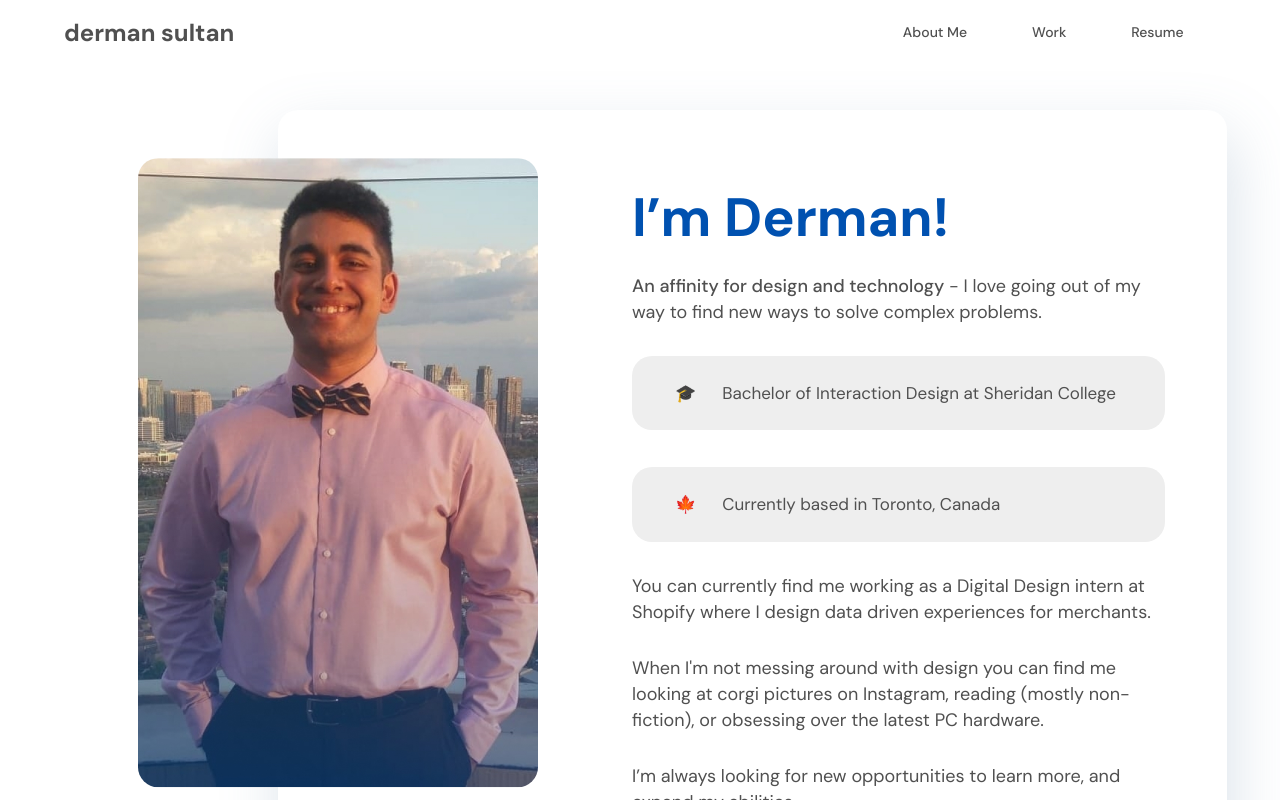
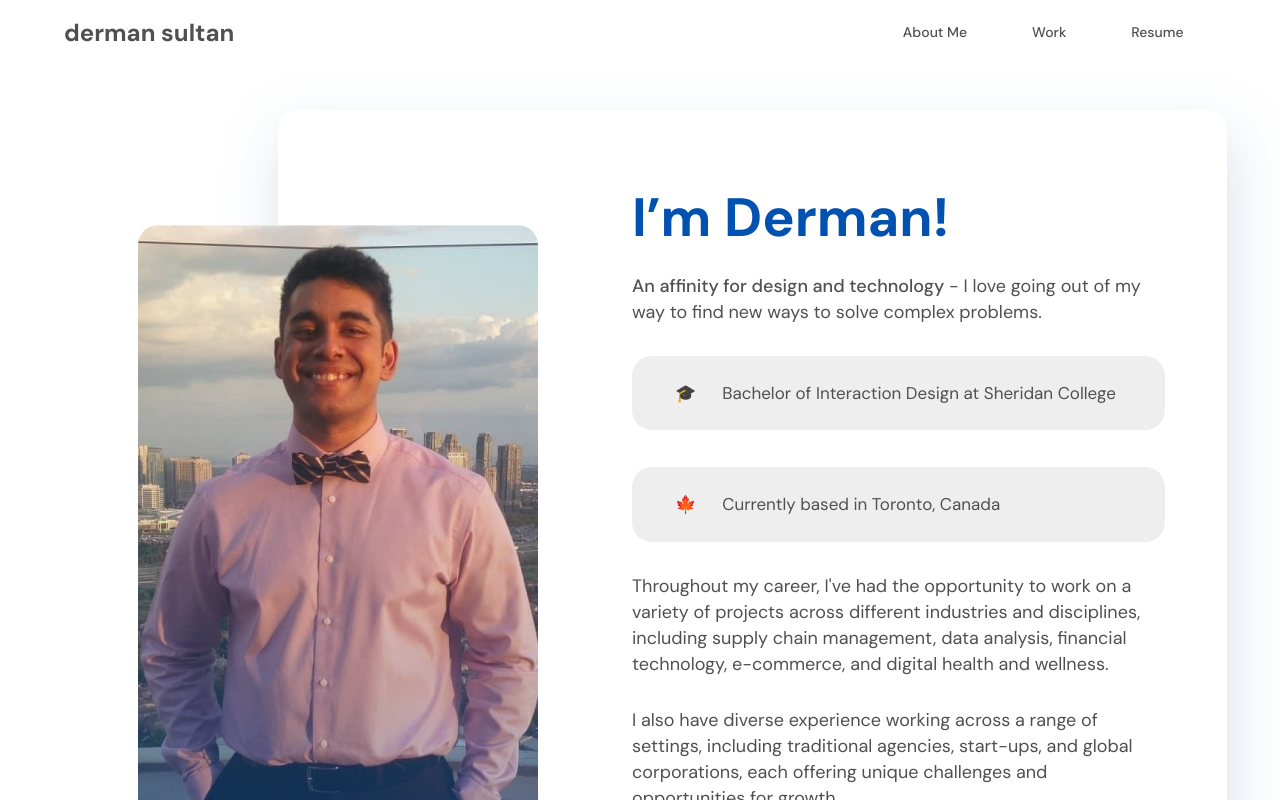
Before and after one commit to dermansultan/Portfolio2020, a React (Create React App) app: page /About in a window 1280 px wide. Shown: the top 800 px of the page. Built offline with nearby package versions, Linux system fonts and the light colour scheme.

Commit message:
Update About.jsx
Copy changes on the about me

```diff
--- a/src/Components/About.jsx
+++ b/src/Components/About.jsx
@@ -384,15 +384,17 @@ const About = () => {
           <Spacer height={["31px", "31px", "41px", "60px"]}></Spacer>
 
           <Para>
-            You can currently find me working as a Digital Design intern at
-            Shopify where I design data driven experiences for merchants.
+            Throughout my career, I've had the opportunity to work on a variety of projects across different industries and disciplines, including supply chain management, data analysis, financial technology, e-commerce, and digital health and wellness.
           </Para>
           <Spacer height={["20px", "30px", "40px", "50px"]}></Spacer>
 
+                    <Para>
+I also have diverse experience working across a range of settings, including traditional agencies, start-ups, and global corporations, each offering unique challenges and opportunities for growth.
+                    </Para>
+          <Spacer height={["20px", "30px", "40px", "50px"]}></Spacer>
+
           <Para>
-            When I'm not messing around with design you can find me looking at
-            corgi pictures on Instagram, reading (mostly non-fiction), or
-            obsessing over the latest PC hardware.
+When I'm not designing, I love to stay active and exercise regularly. I'm also a foodie and love travelling! ✈️ 🍣
           </Para>
           <Spacer height={["20px", "30px", "40px", "50px"]}></Spacer>
 
```
